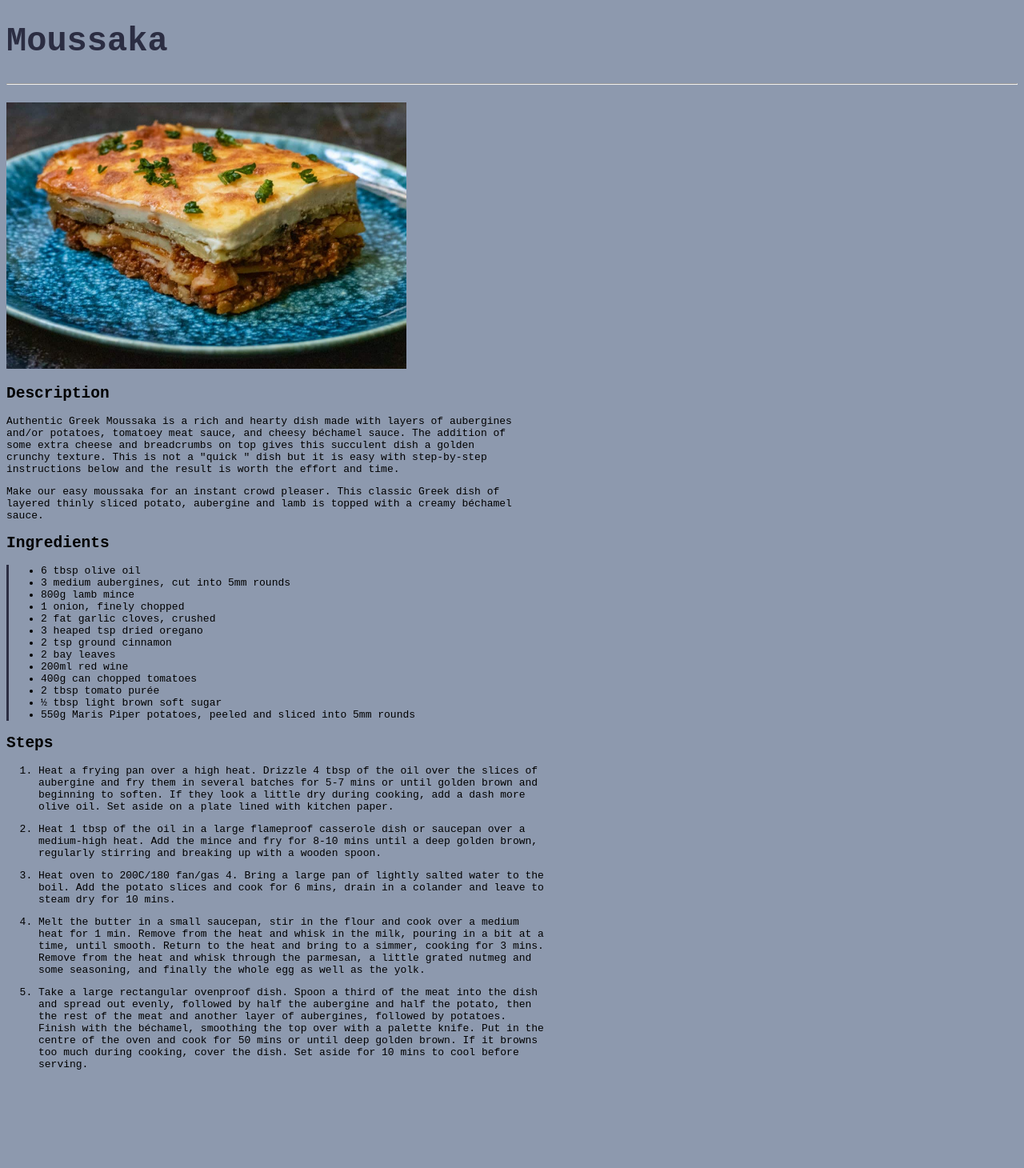
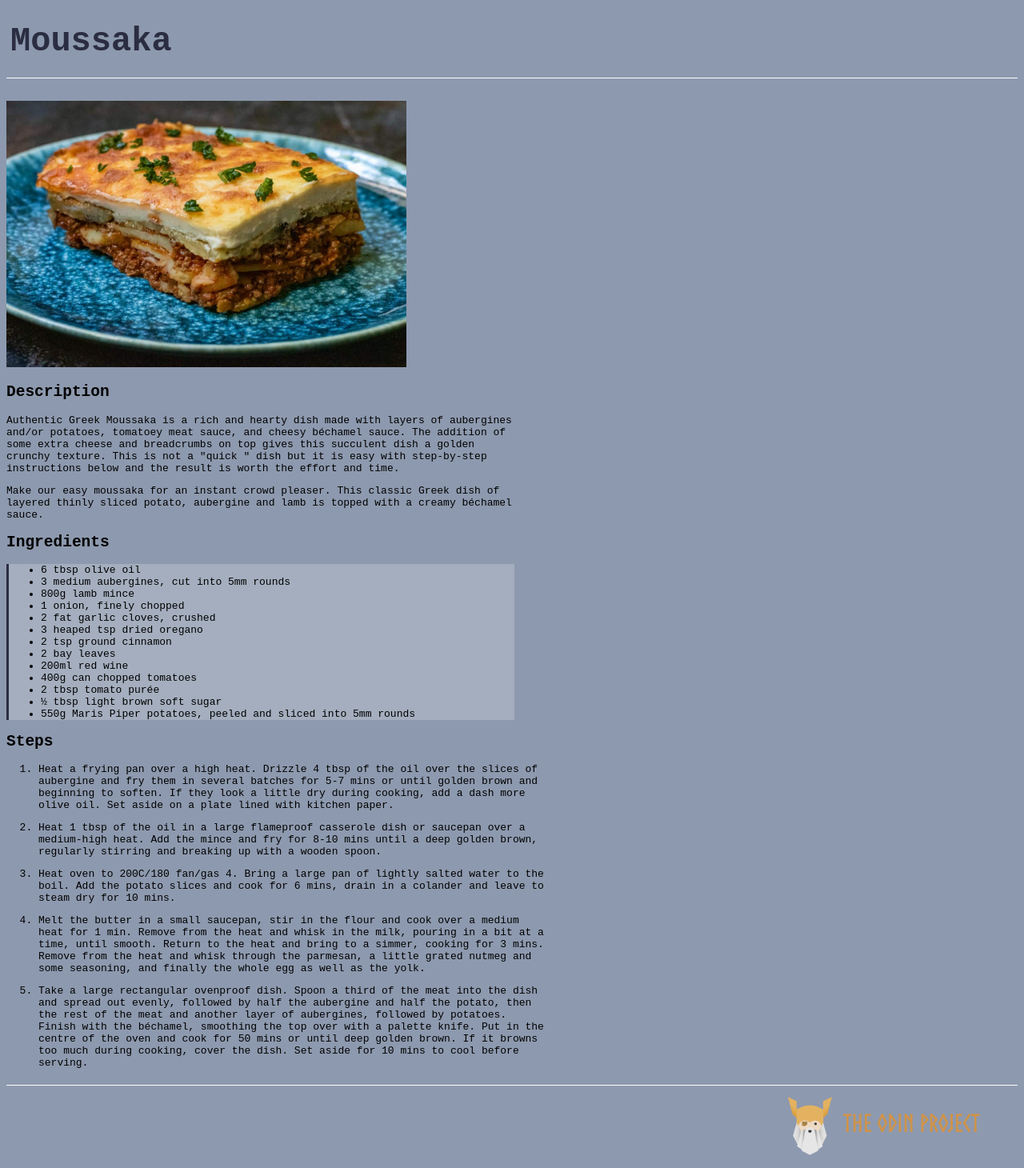
Before and after one commit to coskan80/odin-recipes, a plain HTML site: page recipes/Moussaka.html in a window 1280 px wide. Shown: the whole page at 80% size. Before the commit the page ends 1351 px from the top, so only its background shows below. Drawn offline with Linux system fonts and the light colour scheme.

Commit message:
added header & ingredients div css

```diff
--- a/recipes/Moussaka.html
+++ b/recipes/Moussaka.html
@@ -9,8 +9,7 @@
   </head>
   <body>
     <h1 class="subpage-header">Moussaka</h1>
-    <hr />
-    <br />
+
     <img
       src="../img/moussaka.jpeg"
       alt="Image of a Moussaka plate"
@@ -87,5 +86,14 @@
         the dish. Set aside for 10 mins to cool before serving.
       </li>
     </ol>
+    <footer>
+      <img
+        src="../img/the-odin-project-logo.png"
+        alt="The odin project logo"
+        width="300"
+        height="83"
+        align="right"
+      />
+    </footer>
   </body>
 </html>
--- a/style.css
+++ b/style.css
@@ -29,7 +29,14 @@ a:hover {
   font-size: 22px;
 }
 footer {
+  background-color: #8d99ae;
+  width: auto;
+  height: 5rem;
   margin-top: 1.5em;
+  border-top-width: 1px;
+  border-top-color: white;
+  border-top-style: solid;
+  padding: 10px 5px 5px 10px;
 }
 
 /* Bellow start the sub-pages styles */
@@ -47,6 +54,16 @@ ol li {
 h1.subpage-header {
   font-size: 42px;
   color: #2b2d42;
+  width: auto;
+  height: 4rem;
+  border-bottom-width: 1px;
+  border-bottom-color: white;
+  border-bottom-style: solid;
+  padding: 0 5px 5px 5px;
+  background-color: #8d99ae;
+  position: -webkit-sticky;
+  position: sticky;
+  top: 0;
 }
 
 .ingredients {
@@ -54,4 +71,5 @@ h1.subpage-header {
   border-left-color: #2b2d42;
   border-width: 3px;
   border-left-style: solid;
+  background-color: rgba(255, 255, 255, 0.2);
 }
```
Also changed, not shown: index.html (+0 -1 lines), recipes/greek-salad.html (+9 -2 lines), recipes/souvlaki.html (+10 -2 lines).
